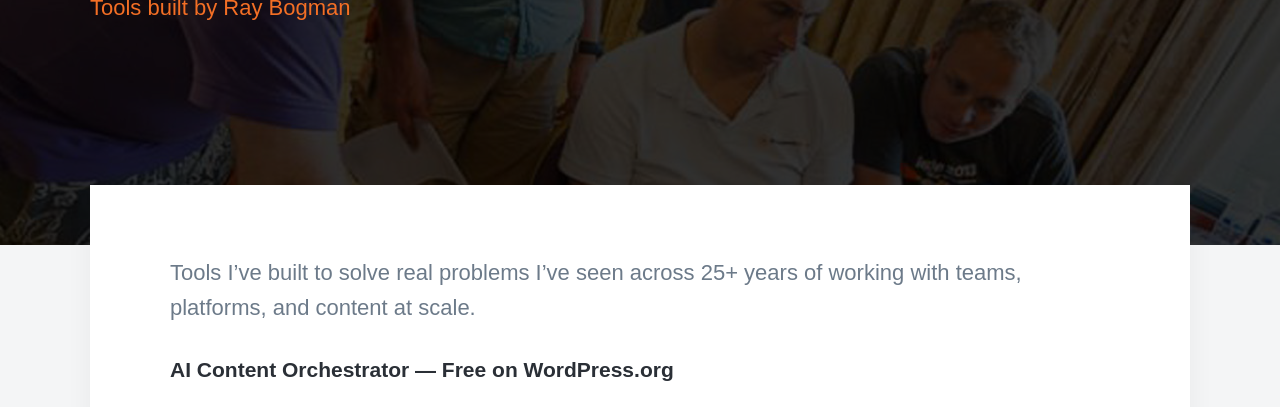
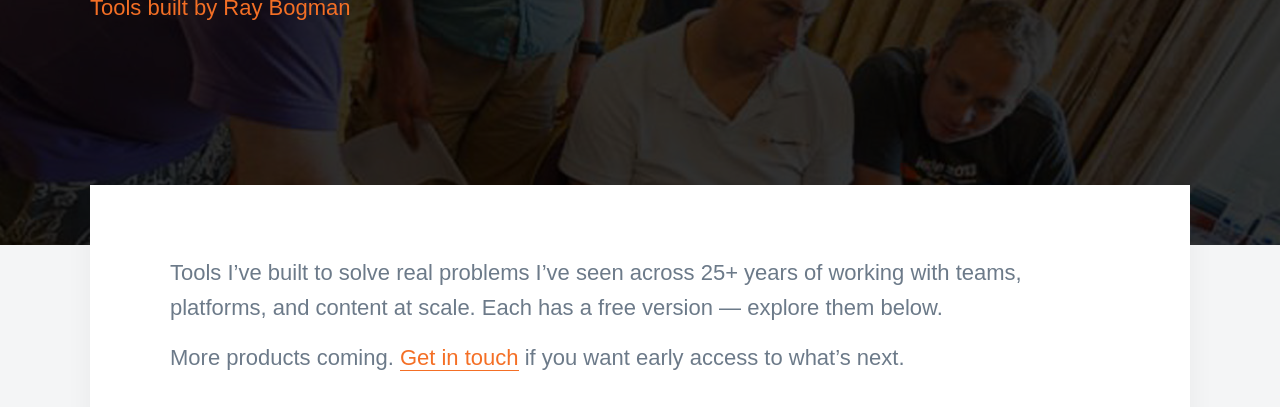
Before and after one commit to raybogman/raybogman.github.io, a Jekyll site: the page built from _pages/products.md, in a window 1280 px wide and 1400 px high, scrolled down 370 px. Shown: the top 407 px of the window. Built offline with Jekyll 4.4.1, drawn with Linux system fonts in a browser that asks for light colours; nearby versions of some CDN libraries; some web fonts are replaced; some of the changed text lies outside the part shown.

Commit message:
Fix /products render bug + de-duplicate hub
The product-cta include was placed inside products.md markdown body, so
kramdown (parse_block_html) mangled its raw HTML and leaked '</div></aside>'
as visible text. Inject it via the page layout behind a product_cta front-
matter flag instead (post-kramdown, like blog posts) — clean HTML.

Also #2: drop the duplicate per-product text blocks on the hub; the cards now
carry it (eyebrow suppressed via eyebrow=false). Removes the stale hub
'Coming soon to WordPress.org' line as a side effect.

Co-Authored-By: Claude Opus 4.8 (1M context) <noreply@anthropic.com>

```diff
--- a/_includes/product-cta.html
+++ b/_includes/product-cta.html
@@ -22,7 +22,9 @@
 {%- endif -%}
 
 <aside class="product-cta" aria-label="Tools built by Ray Bogman">
+  {%- unless include.eyebrow == "false" -%}
   <p class="product-cta__eyebrow">Tools I build</p>
+  {%- endunless -%}
 
   {%- if force_all or match_count > 0 -%}
   <div class="product-cta__grid">
--- a/_layouts/page.html
+++ b/_layouts/page.html
@@ -25,6 +25,8 @@ layout: default
 
 			{{ page.content }}
 
+			{% if page.product_cta %}{% include product-cta.html mode="all" eyebrow="false" %}{% endif %}
+
 		</article>
 
 	</div>
--- a/_pages/products.md
+++ b/_pages/products.md
@@ -4,18 +4,9 @@ subtitle: Tools built by Ray Bogman
 description: 'WordPress plugins and digital products by Ray Bogman. AI-powered content orchestration for teams that ship.'
 featured_image: /assets/images/raybogman-consultant.jpg
 permalink: /products/
+product_cta: true
 ---
 
-Tools I've built to solve real problems I've seen across 25+ years of working with teams, platforms, and content at scale.
-
-### [AI Content Orchestrator](/products/ai-content-orchestrator/) — Free on WordPress.org
-End-to-end AI content pipeline inside WordPress. The free version runs the full four-step pipeline — single-URL context scan, SEO-first metadata, AI content (Claude or OpenAI, 4 styles), AI featured images, automatic internal linking, and Yoast integration. Enterprise adds scale and distribution: all 13 styles, multi-site + PDF context, competitor gap analysis, bulk creation with scheduling, content refresh, LinkedIn auto-share, and more. Not just another AI writer — a complete orchestration layer.
-
-### [AI WordPress Sync for Jekyll & GitHub Pages](/products/ai-wordpress-jekyll-sync/) — Free, GPL, open source
-Edit in WordPress, publish to Jekyll on GitHub Pages. Style-aware Markdown conversion that reads your existing Jekyll site to match its conventions, GitHub OAuth (no token pasting), two-way sync, inline + featured image upload, internal link rewriting, and optional AI for SEO descriptions and image alt text via Claude or OpenAI. **Coming soon to WordPress.org.**
-
----
+Tools I've built to solve real problems I've seen across 25+ years of working with teams, platforms, and content at scale. Each has a free version — explore them below.
 
 More products coming. [Get in touch](/contact/) if you want early access to what's next.
-
-{% include product-cta.html mode="all" %}
```
